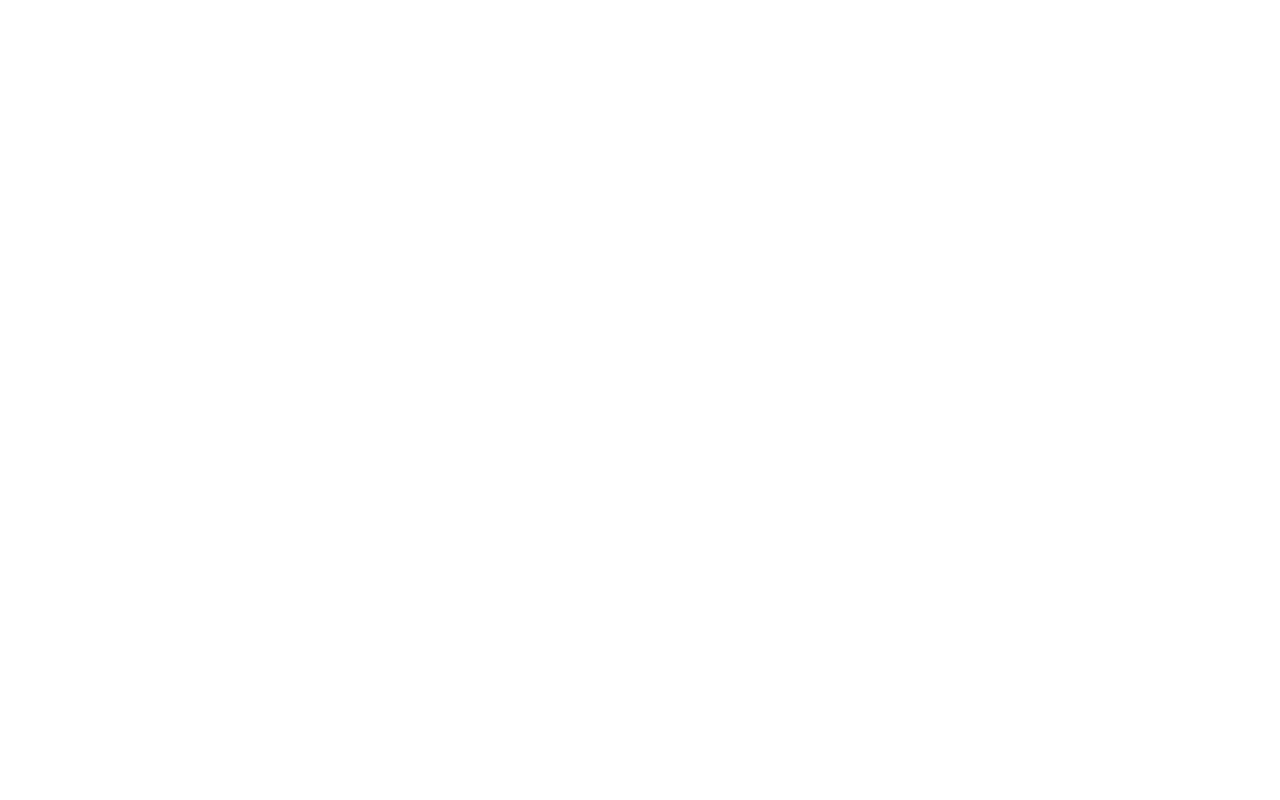
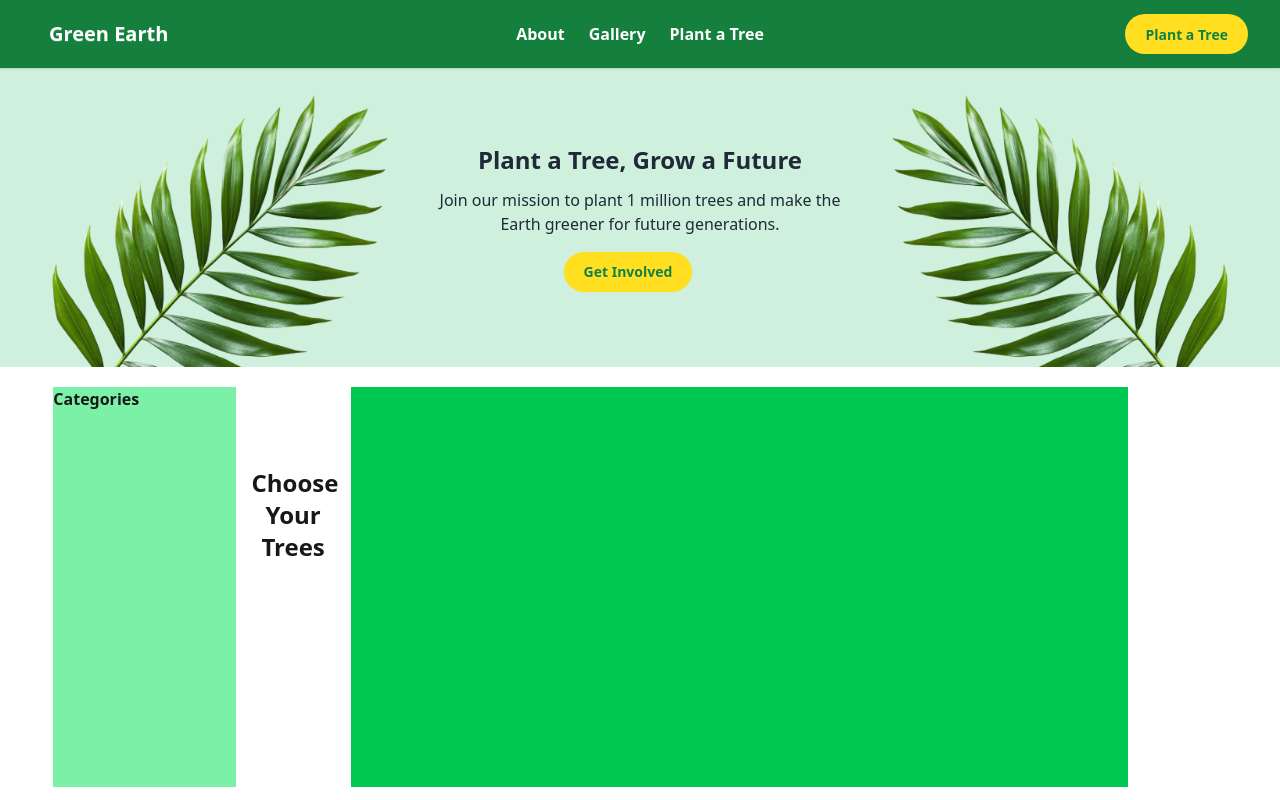
Before and after one commit to md-mridul-ali/assignment-6, a plain HTML site: page index.html in a window 1280 px wide. Shown: the top 800 px of the page. Drawn offline with nearby package versions, Linux system fonts and the light colour scheme.

Commit message:
added navbar section and banner section and make responsive for mobile device

```diff
--- a/index.html
+++ b/index.html
@@ -5,20 +5,104 @@
     <meta charset="UTF-8">
     <meta name="viewport" content="width=device-width, initial-scale=1.0">
     <title>Green-Earth</title>
-    <!-- Tailwind cdn -->
+    <!-- Daisy ui and Tailwind cdn -->
+    <link href="https://cdn.jsdelivr.net/npm/daisyui@5" rel="stylesheet" type="text/css" />
     <script src="https://cdn.jsdelivr.net/npm/@tailwindcss/browser@4"></script>
-    <!-- Daisy ui cdn -->
-    <link href="https://cdn.jsdelivr.net/npm/daisyui@5" rel="stylesheet" type="text/css" />
     <!-- Font Awesome cdn -->
     <link rel="stylesheet" href="https://cdnjs.cloudflare.com/ajax/libs/font-awesome/7.0.1/css/all.min.css"
         integrity="sha512-2SwdPD6INVrV/lHTZbO2nodKhrnDdJK9/kg2XD1r9uGqPo1cUbujc+IYdlYdEErWNu69gVcYgdxlmVmzTWnetw=="
         crossorigin="anonymous" referrerpolicy="no-referrer" />
     <!-- Custom CSS -->
-     <link rel="stylesheet" href="./styles/style.css">
+    <link rel="stylesheet" href="./styles/style.css">
 </head>
 
 <body>
 
+    <header>
+        <div class="navbar bg-[#15803D] shadow-sm">
+            <div class="navbar-start">
+                <div class="dropdown">
+                    <div tabindex="0" role="button" class="btn btn-ghost lg:hidden">
+                        <svg xmlns="http://www.w3.org/2000/svg" class="h-5 w-5" fill="none" viewBox="0 0 24 24"
+                            stroke="currentColor">
+                            <path stroke-linecap="round" stroke-linejoin="round" stroke-width="2"
+                                d="M4 6h16M4 12h8m-8 6h16" />
+                        </svg>
+                    </div>
+                    <ul tabindex="0"
+                        class="menu menu-sm dropdown-content bg-base-300 rounded-box z-1 mt-3 w-52 p-4 shadow">
+                        <li><a class="hover:bg-yellow-300">About</a></li>
+                        <li><a class="hover:bg-yellow-300">Gallery</a></li>
+                        <li><a class="hover:bg-yellow-300">Plant a Tree</a></li>
+                    </ul>
+                </div>
+                <a class="btn btn-ghost text-xl text-white font-bold ml-6">Green Earth</a>
+            </div>
+            <div class="navbar-center hidden lg:flex">
+                <ul class="menu menu-horizontal px-1">
+                    <li><a class="text-white font-bold text-[16px]">About</a></li>
+                    <li><a class="text-white font-bold text-[16px]">Gallery</a></li>
+                    <li><a class="text-white font-bold text-[16px]">Plant a Tree</a></li>
+                </ul>
+            </div>
+            <div class="navbar-end">
+                <a class="btn  bg-yellow-300 border-none shadow-none rounded-3xl text-[#15803D] p-5 mr-6">Plant a
+                    Tree</a>
+            </div>
+        </div>
+    </header>
+    <!-- banner section start here -->
+    <section class="bg-[#CFF0DC] md:grid grid-cols-3 justify-center items-center">
+        <div class="">
+            <img src="./assets/hero-leaf1.png" alt="">
+        </div>
+
+        <div class=" text-center ">
+            <h2 class="font-bold text-[#1F2937] text-2xl mb-3">Plant a Tree, Grow a Future</h2>
+            <p class="text-[#1F2937] mb-4">Join our mission to plant 1 million trees and make the Earth greener for
+                future generations.</p>
+            <a class="btn bg-yellow-300 border-none shadow-none rounded-3xl text-[#15803D] p-5 mr-6">Get Involved</a>
+        </div>
+
+        <div class="">
+            <img src="./assets/hero-leaf2.png" alt="">
+        </div>
+    </section>
+
+    <!-- dynamically add plants -->
+    <section class="w-11/12 mx-auto h-[] mb-[50px] mt-[20px] md:grid grid-cols-12 gap-4">
+        <div class="col-span-2 bg-green-300 h-[400px]">
+            <h2 class="font-bold h-[]">Categories</h2>
+            <!-- <ul id="left-container">
+
+            </ul> -->
+
+        </div>
+         <h2 class="mt-[80px] text-center font-bold text-2xl">Choose Your Trees</h2>
+        <div class="h-[400px] bg-green-500 col-span-8 sm:flex sm:flex-col sm:justify-center sm:items-center  text-center md:grid grid-cols-3 gap-3"
+            id="mid-container">
+            <!-- <div class="w-[330px] h-[] bg-slate-200 p-4 rounded-lg">
+                 <div class="w-[270px] h-[179px] bg-white rounded-lg mb-[8px]">
+                       <img src="" alt="">
+                 </div>
+                 <h2 class="font-semibold text-[18px] mb-[8px]">Mango Tree</h2>
+                 <p class="text-[14px] text-[#1F2937] mb-[6px] overflow-hidden text-ellipsis line-clamp-3 md:line-clamp-6 decoration-slice(0,50)">A fast-growing tropical tree that produces delicious, juicy mangoes during summer. Its dense green</p>
+                 <div class="flex justify-between mb-2">
+                    <a class="btn bg-[#DCFCE7] border-none shadow-none rounded-3xl text-[#15803D] pl-6 pr-6">Fruit Tree
+                    </a>
+                    <p>$<span>500</span> </p>
+                 </div>
+                 <a class="btn bg-[#15803D] border-none shadow-none rounded-3xl text-white pl-24 pr-24 add-btn">Add to Cart</a>
+            </div> -->
+        </div>
+
+        <div class="col-span-2 bg-green-300 h-[400px]">
+            <h2>right div</h2>
+        </div>
+    </section>
+
+
+
 </body>
 
 </html>
--- a/styles/style.css
+++ /dev/null
@@ -1,5 +0,0 @@
-*{
-    margin: 0;
-    padding: 0;
-    box-sizing: border-box;
-}
```
